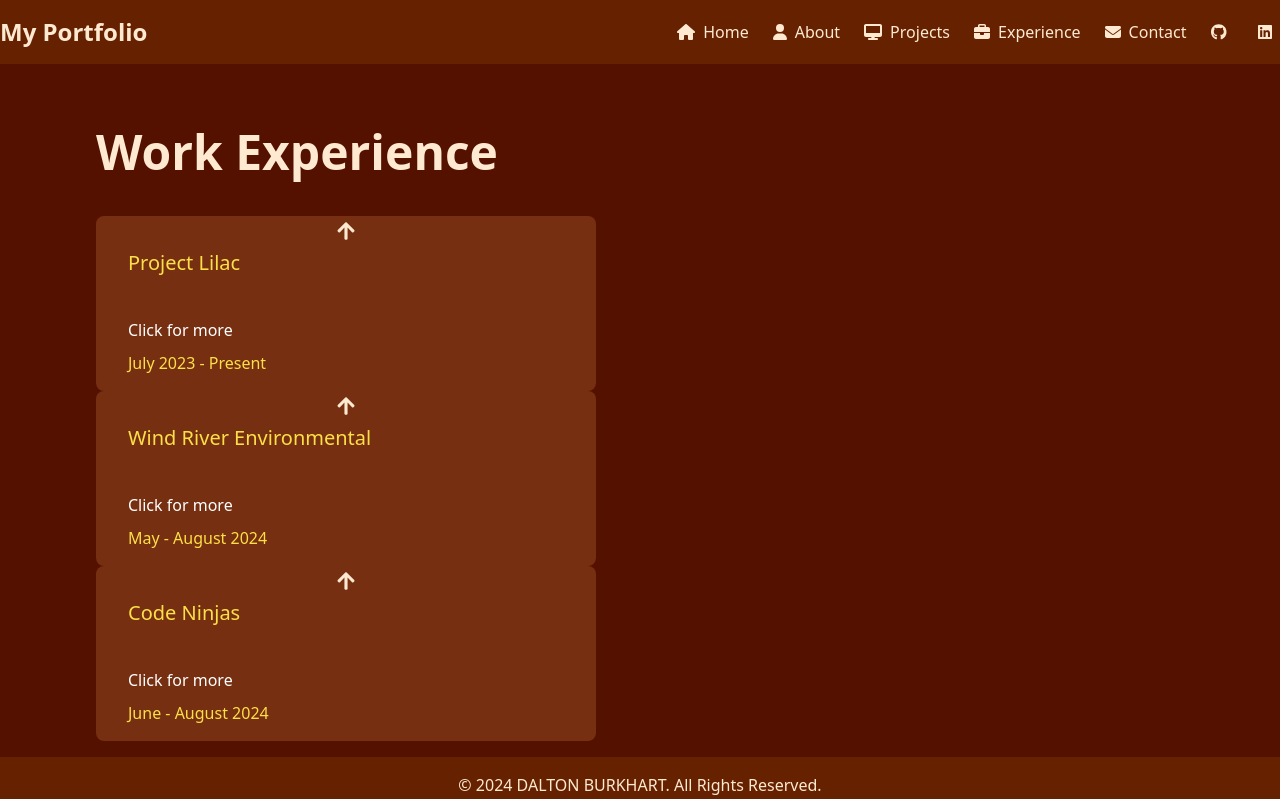
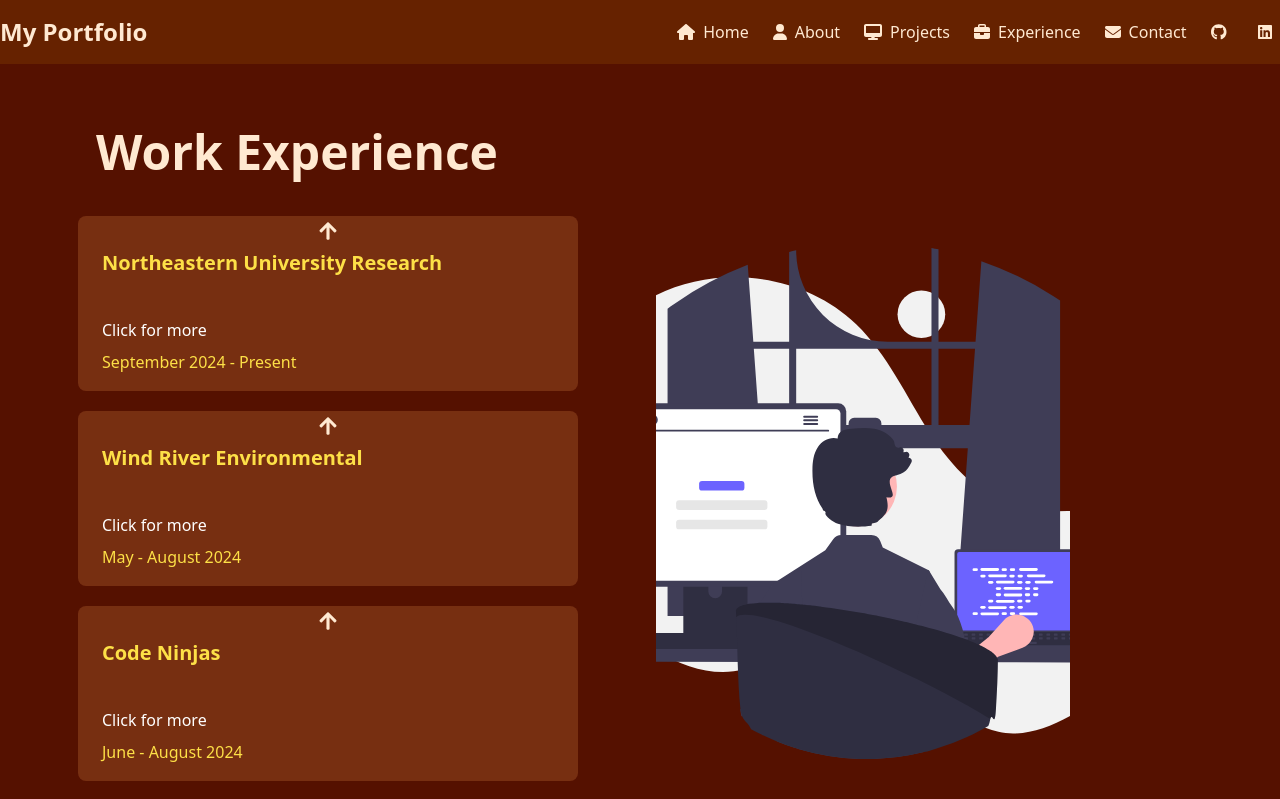
Before and after one commit to dburkhart07/Personal-Portfolio, a React (Create React App) app: page /experience in a window 1280 px wide. Shown: the top 799 px of the page. Built offline with nearby package versions, Linux system fonts and the light colour scheme.

Commit message:
Finished Experience page

```diff
--- a/package.json
+++ b/package.json
@@ -16,8 +16,10 @@
     "react": "^18.3.1",
     "react-dom": "^18.3.1",
     "react-icons": "^5.3.0",
+    "react-intersection-observer": "^9.13.1",
     "react-router-dom": "^6.27.0",
     "react-scripts": "5.0.1",
+    "tailwind-scrollbar-hide": "^1.1.7",
     "web-vitals": "^2.1.4"
   },
   "scripts": {
--- a/src/Components/Experience.jsx
+++ b/src/Components/Experience.jsx
@@ -1,26 +1,67 @@
 import React from 'react';
+import { useInView } from 'react-intersection-observer';
 import ExperienceCard from './Reusables/ExperienceCard';
+import ExpImg from '../Img/experience_bg.svg';
 
 const Experience = () => {
   const experiences = [
-    {company: "Project Lilac", dates: "July 2023 - Present", description:
-        "Leveraged Excel and the company database to clean over 25,000 customer profiles, merging and deactivating accounts, ensuring unnecessary messages were not sent to past and present customers, saving large messaging fees Performed monthly analyses using Excel, visually categorizing customer feedback, achieving a 75% positive feedback rate Utilized Microsoft Office tools to combine 15 training documents into a single, comprehensive visualization on diagnosing residential problems, bringing simplicity to technicians and serving as a visual aid and explanation to homeowners"
+    {
+      company: "Northeastern University Research",
+      dates: "September 2024 - Present",
+      description:
+        `Researched and analyzed the effect of military conflict in the Middle East on the protection of women in their respective countries (particularly Iran, Egypt, and Armenia)\nUtilized Web APIs, Microsoft Office, and Python to gather data, summarize, and visualize`
     },
-    {company: "Wind River Environmental", dates: "May - August 2024"},
-    {company: "Code Ninjas", dates: "June - August 2024"},
+    {
+      company: "Wind River Environmental",
+      dates: "May - August 2024",
+      description:
+        `Leveraged Excel and the company database to clean over 25,000 customer profiles, merging and deactivating accounts, ensuring unnecessary messages were not sent to past and present customers, saving large messaging fees\nPerformed monthly analyses using Excel, visually categorizing customer feedback, achieving a 75% positive feedback rate\nUtilized Microsoft Office tools to combine 15 training documents into a single, comprehensive visualization on diagnosing residential problems, bringing simplicity to technicians and serving as a visual aid and explanation to homeowners`
+    },
+    {
+      company: "Code Ninjas",
+      dates: "June - August 2024",
+      description:
+        `Mastered and delivered 4 in-depth course curricula to 40 kids over 6 week-long camps, fostering a collaborative learning environment, aiding students individually, and ensuring maximum material retention\nTaught topics about video game modding using MCreator and Minecraft Education Edition, website development in HTML, CSS, and JavaScript, and YouTube video making and editing using OpenShot Video Editor, Bandicam, and Canva`
+    },
+    {
+      company: "Worcester Polytechnic Institute",
+      dates: "October 2023 - May 2024",
+      description:
+        `Examined the usage of large language models and the OpenAI API to generate fuzzing inputs to create a more automated fuzzing process, expanding code coverage of several programming languages up to 90%\nStudied academic articles involving the use of machine learning to enhance achievement of vulnerabilities within software and improve data security within computer systems, presenting findings to several university professors`
+    }
   ];
+
   return (
-    <div className="bg-[rgb(85,17,0)] text-[rgb(255,233,209)] pt-[3rem] pl-[6rem] md:pt-[4rem] pb-[1rem]">
+    <div className="bg-[rgb(85,17,0)] text-[rgb(255,233,209)] pt-[3rem] pl-[6rem] md:pt-[4rem] pb-[10rem]">
       <h1 className="text-3xl md:text-4xl lg:text-5xl font-bold mb-10">
         Work Experience
       </h1>
-      {experiences.map((experience) => (
-          <ExperienceCard
-            company={experience.company}
-            dates={experience.dates}
-            description={experience.description}
+      <div className="flex flex-col lg:flex-row lg:space-x-8 space-y-8">
+        {/* Left Column - Experience Cards */}
+        <div className="w-full lg:w-1/2 lg:h-[600px] -ml-[4rem] overflow-y-auto lg:overflow-y-scroll scrollbar-hide space-y-5 md:h-auto md:overflow-hidden">
+          {experiences.map((experience, index) => {
+            const { ref, inView } = useInView({ triggerOnce: true, threshold: 0.2 });
+            return (
+              <div ref={ref} key={index} className={inView ? 'opacity-100 transition-opacity duration-500' : 'opacity-0'}>
+                <ExperienceCard
+                  company={experience.company}
+                  dates={experience.dates}
+                  description={experience.description}
+                />
+              </div>
+            );
+          })}
+        </div>
+
+        {/* Right Column - Image */}
+        <div className="relative w-full lg:w-1/2 md:w-full mt-8 md:mt-8 lg:mt-0">
+          <img
+            src={ExpImg}
+            alt="Experience background"
+            className="w-full h-auto object-cover opacity-50 lg:opacity-100 lg:w-[70%] lg:h-[90%] md:h-auto md:max-w-full"
           />
-        ))}
+        </div>
+      </div>
     </div>
   );
 };
--- a/src/Components/Reusables/ExperienceCard.jsx
+++ b/src/Components/Reusables/ExperienceCard.jsx
@@ -2,47 +2,46 @@ import React, { useState } from 'react';
 import { FaArrowUp, FaArrowDown } from 'react-icons/fa';
 
 const ExperienceCard = ({ company, dates, description }) => {
-  // State to handle whether the card is expanded or collapsed
   const [isExpanded, setIsExpanded] = useState(false);
 
-  // Toggle the card state on click
   const toggleExpand = () => {
     setIsExpanded(!isExpanded);
   };
 
   return (
     <div
-      className={`w-[500px] bg-[rgb(119,47,17)] rounded-lg relative transition-all duration-300 ease-in-out ${
-        isExpanded ? 'h-[400px]' : 'h-[175px]'
-      }`}
-      onClick={toggleExpand} // Toggle the card expansion on click
+      className={`w-full max-w-[400px] md:max-w-[500px] bg-[rgb(119,47,17)] rounded-lg relative transition-all duration-300 ease-in-out flex flex-col cursor-pointer mx-auto
+        ${isExpanded ? 'h-auto' : 'h-[175px]'}`}
+      onClick={toggleExpand}
     >
       {!isExpanded ? (
         <>
           <div className="absolute top-[5px] left-[50%] transform -translate-x-1/2 text-xl">
             <FaArrowUp />
           </div>
-          <p className="absolute pt-[2rem] pl-[2rem] text-yellow-300 text-[20px]">
+          <p className="pt-[2rem] pl-[1.5rem] text-yellow-300 text-[20px] font-semibold">
             {company}
           </p>
-          <p className="absolute pt-[2rem] pl-[2rem] text-white text-[16px] top-[40%]">
-            Click for more
-          </p>
-          <p className="absolute pt-[2rem] pl-[2rem] text-yellow-300 text-[16px] bottom-[1rem]">
-            {dates}
-          </p>
+          <div className="flex flex-col mt-[2.5rem] pl-[1.5rem] mb-[1rem]">
+            <p className="text-white text-[16px]">Click for more</p>
+            <p className="text-yellow-300 text-[16px] mt-2">{dates}</p>
+          </div>
         </>
       ) : (
         <>
           <div className="absolute top-[5px] left-[50%] transform -translate-x-1/2 text-xl">
             <FaArrowDown />
           </div>
-          <p className="absolute pt-[2rem] pl-[2rem] text-yellow-300 text-[20px]">
+          <p className="pt-[2rem] pl-[1.5rem] text-yellow-300 text-[20px] font-semibold">
             {company}
           </p>
-          <p className="absolute pt-[5rem] left-[2rem] text-white text-[16px]">
-            {description}
-          </p>
+          <div className="pt-[2rem] pl-[1.5rem] pr-[2rem] text-white text-[16px] leading-relaxed flex-grow whitespace-pre-wrap break-words">
+            {description.split('\n').map((line, index) => (
+              <p key={index} className="mb-2">
+                {line}
+              </p>
+            ))}
+          </div>
         </>
       )}
     </div>
--- a/tailwind.config.js
+++ b/tailwind.config.js
@@ -6,5 +6,7 @@ module.exports = {
   theme: {
     extend: {},
   },
-  plugins: [],
+  plugins: [
+    require('tailwind-scrollbar-hide'),
+  ],
 };
```
Also changed, not shown: src/Img/experience_bg.svg (added), 1 other file (tests, documents, lock files or other folders).
